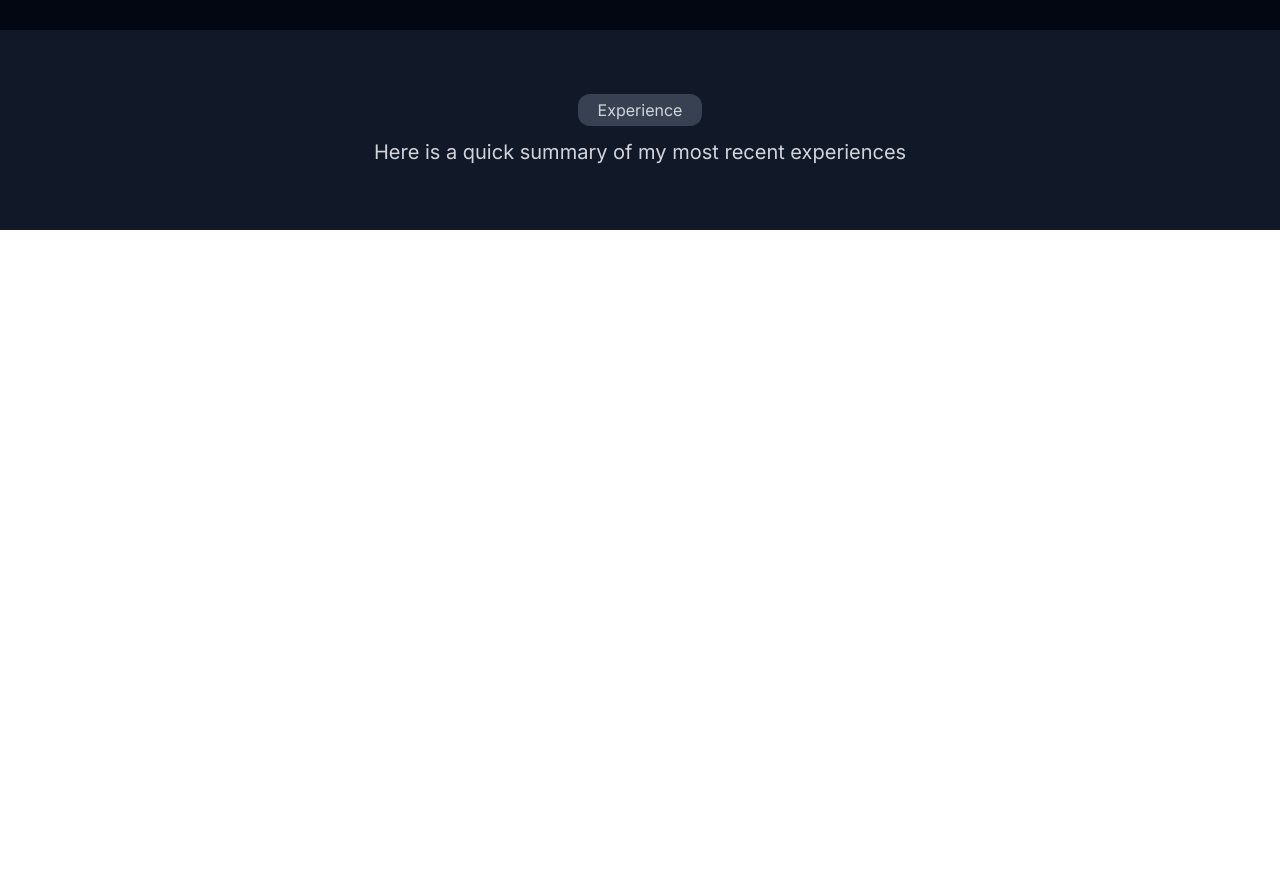
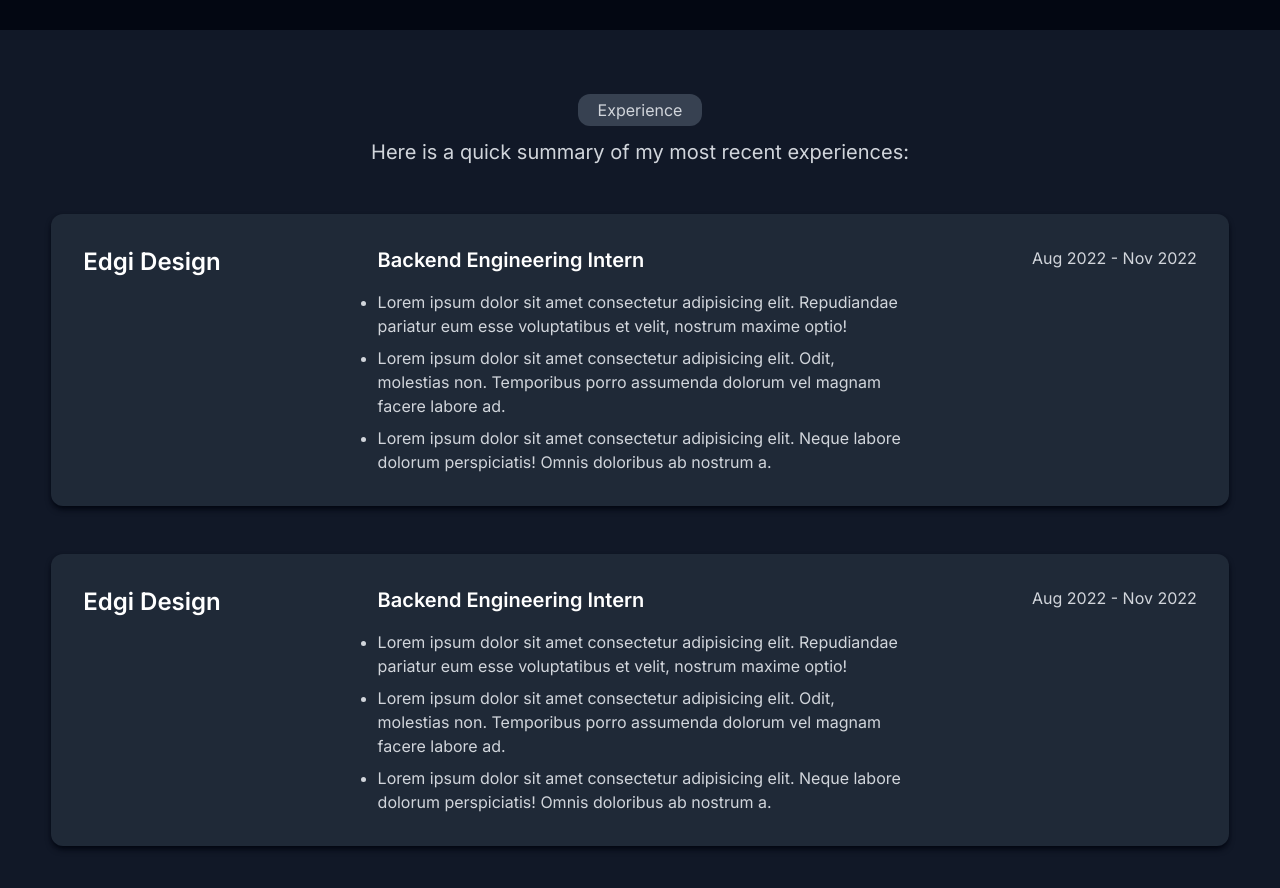
Before and after one commit to koredeJacob/Portfolio, a React (Vite) app: page / in a window 1280 px wide. Shown: the part 720-1608 px from the top of the page. Before the commit the page ends 950 px from the top, so only its background shows below. Built offline with nearby package versions, Linux system fonts and the light colour scheme; the HTML template or start-up script is replaced by a standard one.

Commit message:
finished experience

```diff
--- a/src/App.tsx
+++ b/src/App.tsx
@@ -9,7 +9,7 @@ const App=()=>{
 		setShow(!Show)
 	}
     return (
-        <div className={`w-full relative bg-dark-200 ${Show?'h-screen':''} overflow-hidden`}>
+        <div className={`w-full relative bg-dark-200 ${Show?'h-dvh':''} overflow-hidden`}>
             <Nav show={Show} handleToggle={handleToggle}/>
             <Main/>
         </div>
--- a/src/components/Experience/Experience.tsx
+++ b/src/components/Experience/Experience.tsx
@@ -1,6 +1,28 @@
 
 const Experience=()=>{
-
+    return (
+        <div className="flex flex-col md:flex-row md:justify-between gap-4 md:gap-8 w-[92%] mx-auto bg-dark-50 p-8 rounded-xl shadow-md shadow-gray-950">
+            <div className="order-1 md:w-1/4">
+                <h2 className="text-white text-2xl font-semibold">Edgi Design</h2>
+            </div>
+            <div className="text-light-50 order-2 md:order-3 md:w-1/4 md:text-right"> Aug 2022 - Nov 2022 </div>
+            <div className="space-y-4 order-3 md:order-2 md:w-2/4">
+                <h3 className="text-white text-xl font-semibold">Backend Engineering Intern</h3>
+                <div className="text-light-50">
+                    <ul className="list-disc space-y-2">
+                        <li>Lorem ipsum dolor sit amet consectetur adipisicing elit. Repudiandae pariatur eum esse voluptatibus et velit, nostrum maxime optio!
+                        </li>
+                        <li>
+                            Lorem ipsum dolor sit amet consectetur adipisicing elit. Odit, molestias non. Temporibus porro assumenda dolorum vel magnam facere labore ad.
+                        </li>
+                        <li>
+                            Lorem ipsum dolor sit amet consectetur adipisicing elit. Neque labore dolorum perspiciatis! Omnis doloribus ab nostrum a.
+                        </li>
+                    </ul>
+                </div>
+            </div>
+        </div>
+    )
 }
 
 export default Experience
--- a/src/components/main/main.tsx
+++ b/src/components/main/main.tsx
@@ -28,16 +28,16 @@ const Main =()=>{
             </div>
             <Skills/>
         </section>
-        <section className='py-16 bg-dark-10'>
+        <section className='py-16 bg-dark-10 space-y-6 md:space-y-12'>
             <div className='text-light-50 space-y-3'>
                 <div className='bg-dark-20 px-5 py-1 w-fit mx-auto rounded-xl'>
                     <p >Experience</p>
                 </div>
                 <div>
-                    <p className='text-center text-lg md:text-xl'>Here is a quick summary of my most recent experiences</p>
+                    <p className='text-center text-lg md:text-xl'>Here is a quick summary of my most recent experiences:</p>
                 </div>
             </div>
-            <div>
+            <div className='flex flex-col gap-y-6 md:gap-y-12'>
                 <Experience/>
                 <Experience/>
             </div>
--- a/tailwind.config.js
+++ b/tailwind.config.js
@@ -7,6 +7,7 @@ export default {
 				dark: {
 					10: 'rgb(17 ,24 ,39)',
 					20: 'rgb(55, 65, 81)',
+					50: 'rgb(31, 41, 55)',
 					100: '#374151',
 					200: '#030712'
 				},
```
